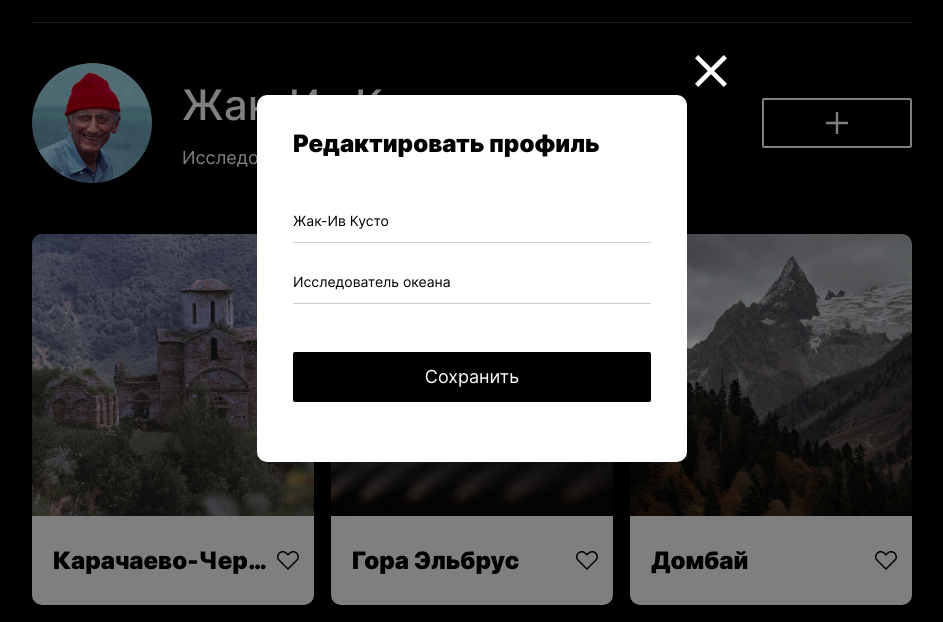
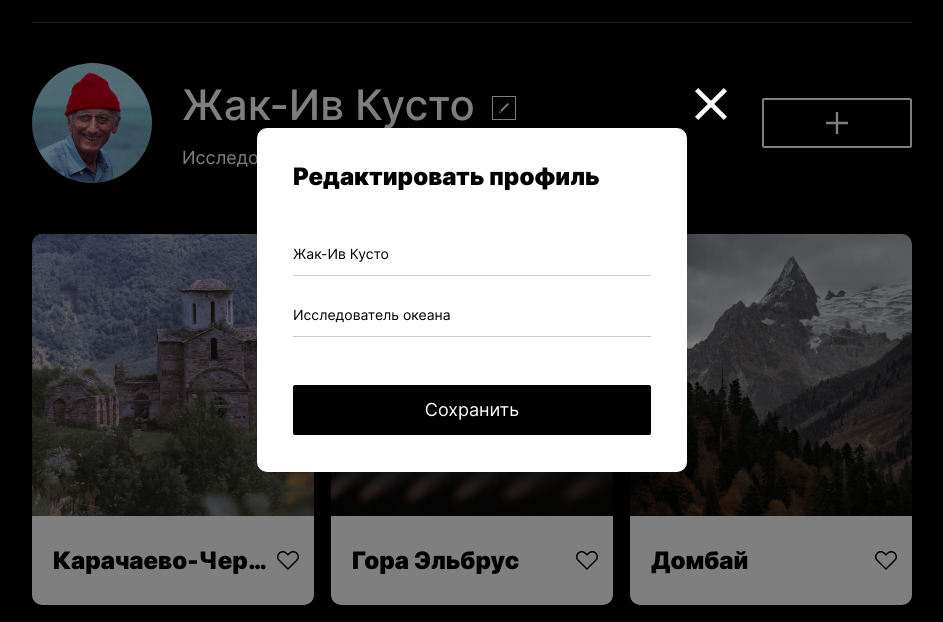
Before and after one commit to OgArustamian/Mesto, a plain HTML site: page index.html in a window 1280 px wide. Both pictures are taken after a click on the button 671 px from the left and 208 px from the top of the page. Shown: the part 100-722 px from the top of the page, without its empty margins (168-1111 px from the left). Drawn offline with Linux system fonts and the light colour scheme.

Commit message:
исправить ошибки в секции popup

```diff
--- a/blocks/popup/__container/popup__container.css
+++ b/blocks/popup/__container/popup__container.css
@@ -1,19 +1,18 @@
 .popup__container {
-  width: 430px;
-  height: 330px;
+  max-width: 430px;
+  width: 100%;
   background-color: white;
+  box-shadow: 0px 0px 25px rgba(0, 0, 0, 0.15);
   border-radius: 10px;
   display: flex;
   flex-direction: column;
-  margin: 195px auto;
   padding-bottom: 37px;
   position: relative;
 }
 
 @media screen and (max-width: 768px) {
   .popup__container {
-    width: 282px;
-    height: 322px;
+    max-width: 282px;
     padding-bottom: 25px;
   }
 }
--- a/blocks/popup/_opened/popup_opened.css
+++ b/blocks/popup/_opened/popup_opened.css
@@ -1,3 +1,3 @@
 .popup_opened {
-  display: block;
+  visibility: visible;
 }
--- a/blocks/popup/popup.css
+++ b/blocks/popup/popup.css
@@ -5,5 +5,9 @@
   position: fixed;
   top: 0;
   left: 0;
-  display: none;
+  display: flex;
+  justify-content: center;
+  align-items: center;
+  visibility: hidden;
+  transition: opacity .5s;
 }
```
